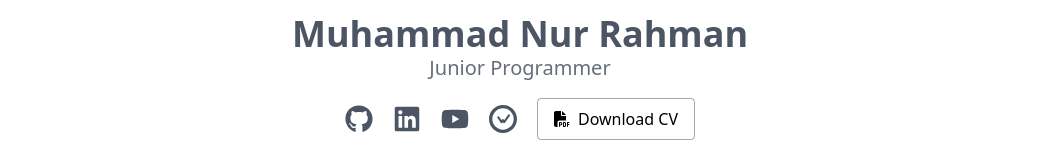
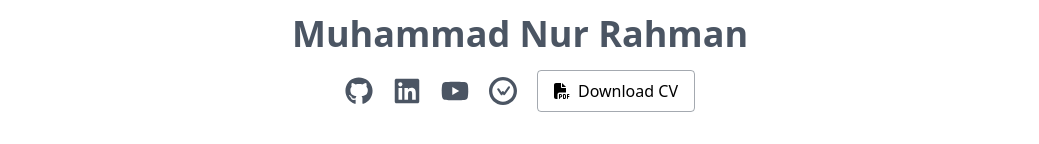
Before and after one commit to sarrahman-me/personal-website, a Next.js app: page / in a window 1280 px wide. Shown: the part 176-320 px from the top of the page, without its empty margins (120-1159 px from the left). Built offline with nearby package versions, Linux system fonts and the light colour scheme.

Commit message:
Update page.tsx

```diff
--- a/app/page.tsx
+++ b/app/page.tsx
@@ -23,7 +23,6 @@ export default function Home() {
           height={150}
         />
         <h1 className="text-2xl md:text-3xl lg:text-4xl font-bold text-gray-600">Muhammad Nur Rahman</h1>
-        <p className="text-md md:text-lg lg:text-xl text-gray-600/85">Junior Programmer</p>
 
         <div className="mt-4 flex justify-center items-center space-x-5">
           <Link href="https://github.com/sarrahman-me" target="_blank" rel="noopener noreferrer" className="text-gray-600 hover:text-gray-900">
```
